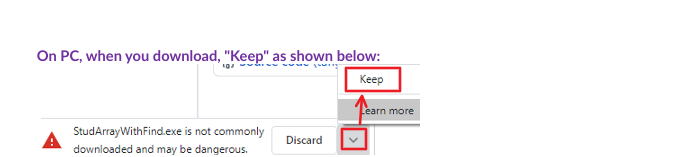
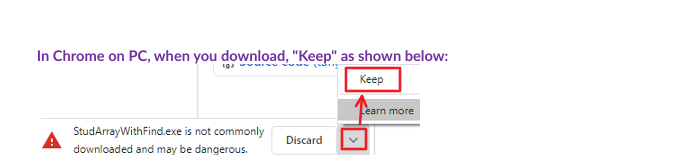
Before and after one commit to bwattle/11-StudDB_VB, a plain HTML site: page index.html in a window 1280 px wide. Shown: the part 1317-1474 px from the top of the page, without its empty margins (0-673 px from the left). Drawn offline with Linux system fonts and the light colour scheme.

Commit message:
index - minor text change

```diff
--- a/index.html
+++ b/index.html
@@ -322,7 +322,7 @@ color:#030303">
         &nbsp;</p>
     <p style="margin:0in;margin-left:.3in;font-family:Calibri;font-size:11.0pt;
 color:#7030A0">
-        <span style="font-weight:bold">On PC, when you download, &quot;Keep&quot; as shown below:</span></p>
+        <span style="font-weight:bold">In Chrome on PC, when you download, &quot;Keep&quot; as shown below:</span></p>
     <p style="margin:0in;margin-left:.3in">
         <img alt="Machine generated alternative text:
 Keep
```
